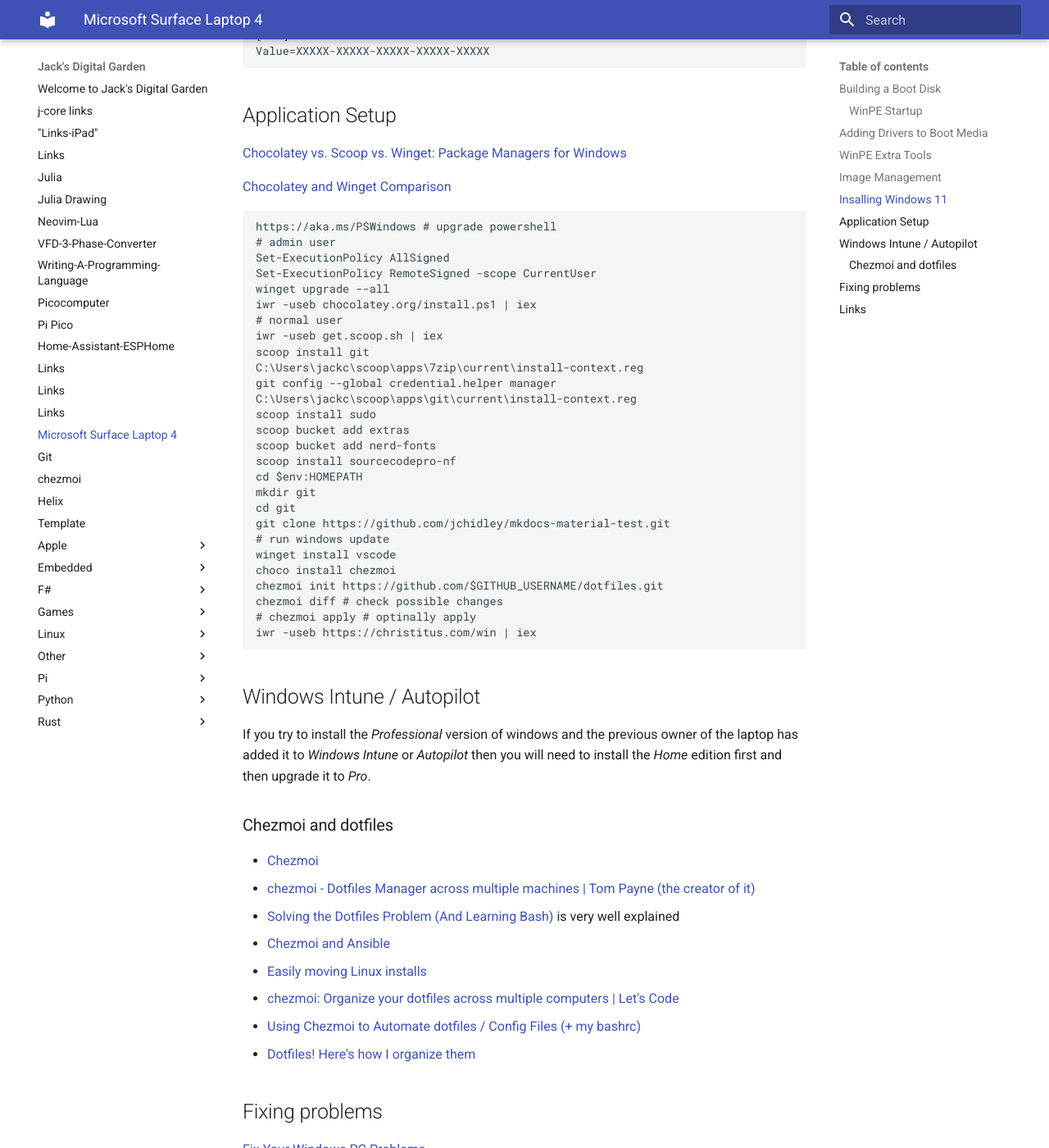
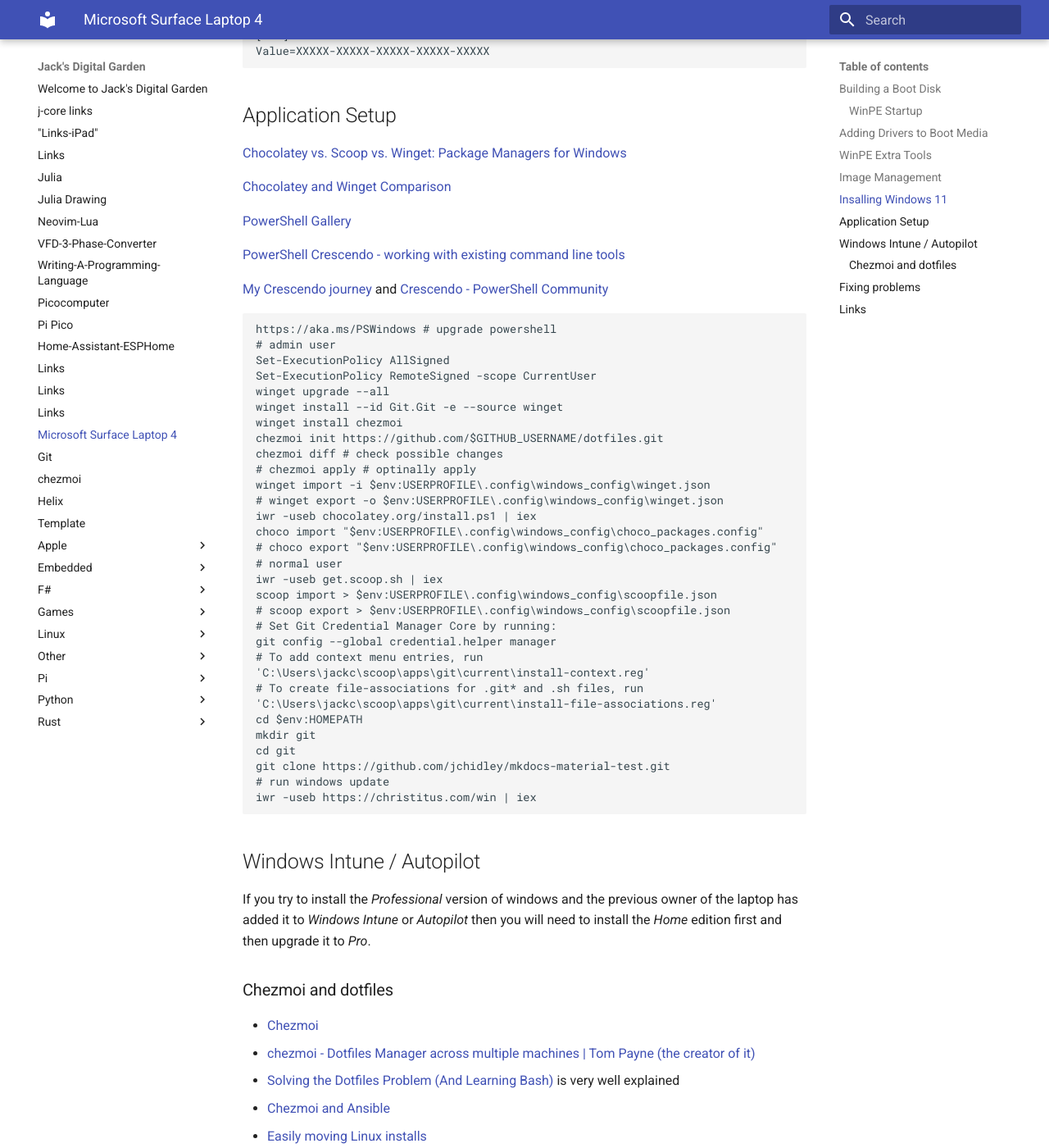
Before and after one commit to jchidley/mkdocs-material-test, an MkDocs documentation site: the page built from docs/2024-01-17-Microsoft-Surface-Laptop-4.md, in a window 1280 px wide and 1400 px high, scrolled down 6680 px. Shown: the whole window at 82% size. Built offline with MkDocs 1.6.1 and Material for MkDocs 9.7.7, drawn with Linux system fonts in a browser that asks for light colours.

Commit message:
Application configuration with winget, scoop and choco

````diff
--- a/docs/2024-01-17-Microsoft-Surface-Laptop-4.md
+++ b/docs/2024-01-17-Microsoft-Surface-Laptop-4.md
@@ -320,33 +320,43 @@
 
 [Chocolatey and Winget Comparison](https://github.com/ScoopInstaller/Scoop/wiki/Chocolatey-and-Winget-Comparison)
 
+[PowerShell Gallery](https://www.powershellgallery.com/)
+
+[PowerShell Crescendo - working with existing command line tools](https://github.com/PowerShell/Crescendo)
+
+[My Crescendo journey](https://devblogs.microsoft.com/powershell-community/my-crescendo-journey/) and [Crescendo - PowerShell Community](https://devblogs.microsoft.com/powershell-community/tag/crescendo/)
+
 ```PowerShell
 https://aka.ms/PSWindows # upgrade powershell
 # admin user
 Set-ExecutionPolicy AllSigned
 Set-ExecutionPolicy RemoteSigned -scope CurrentUser
 winget upgrade --all
+winget install --id Git.Git -e --source winget
+winget install chezmoi
+chezmoi init https://github.com/$GITHUB_USERNAME/dotfiles.git
+chezmoi diff # check possible changes
+# chezmoi apply # optinally apply
+winget import -i $env:USERPROFILE\.config\windows_config\winget.json
+# winget export -o $env:USERPROFILE\.config\windows_config\winget.json
 iwr -useb chocolatey.org/install.ps1 | iex
+choco import "$env:USERPROFILE\.config\windows_config\choco_packages.config"
+# choco export "$env:USERPROFILE\.config\windows_config\choco_packages.config"
 # normal user
 iwr -useb get.scoop.sh | iex
-scoop install git
-C:\Users\jackc\scoop\apps\7zip\current\install-context.reg
+scoop import > $env:USERPROFILE\.config\windows_config\scoopfile.json
+# scoop export > $env:USERPROFILE\.config\windows_config\scoopfile.json
+# Set Git Credential Manager Core by running:
 git config --global credential.helper manager
-C:\Users\jackc\scoop\apps\git\current\install-context.reg
-scoop install sudo
-scoop bucket add extras
-scoop bucket add nerd-fonts
-scoop install sourcecodepro-nf
+# To add context menu entries, run
+'C:\Users\jackc\scoop\apps\git\current\install-context.reg'
+# To create file-associations for .git* and .sh files, run
+'C:\Users\jackc\scoop\apps\git\current\install-file-associations.reg'
 cd $env:HOMEPATH
 mkdir git
 cd git
 git clone https://github.com/jchidley/mkdocs-material-test.git
 # run windows update
-winget install vscode
-choco install chezmoi
-chezmoi init https://github.com/$GITHUB_USERNAME/dotfiles.git
-chezmoi diff # check possible changes
-# chezmoi apply # optinally apply
 iwr -useb https://christitus.com/win | iex
 ```
 
````
